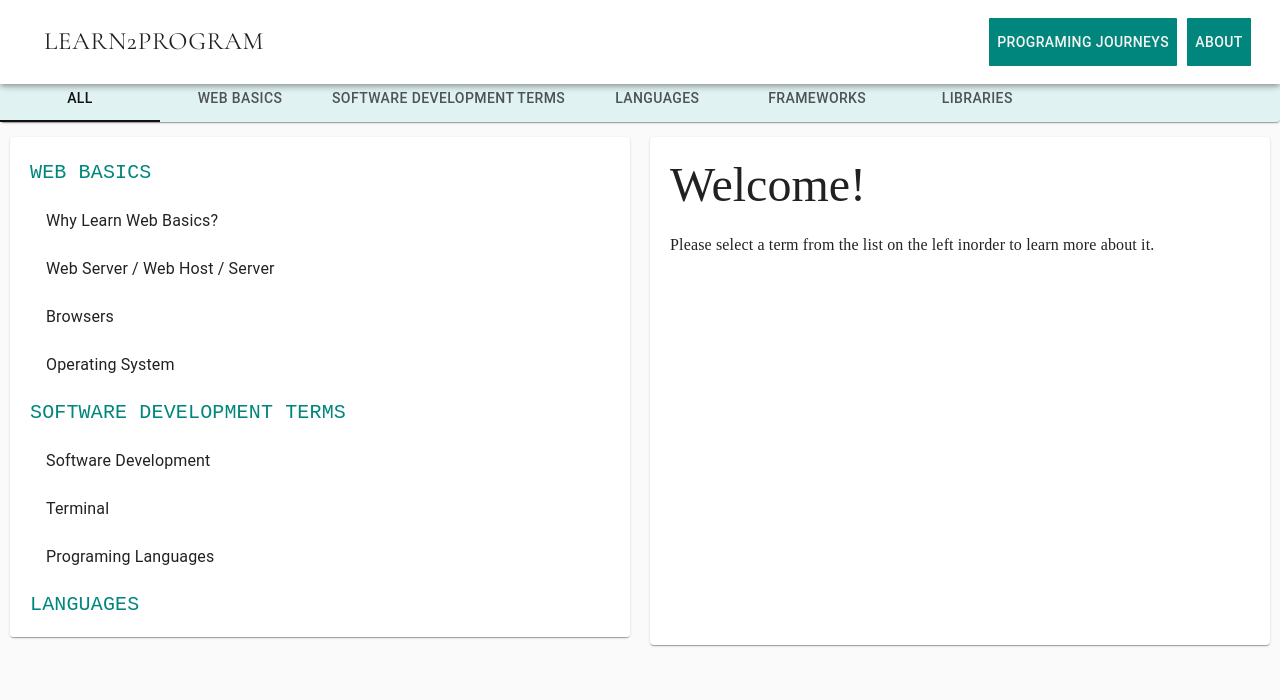
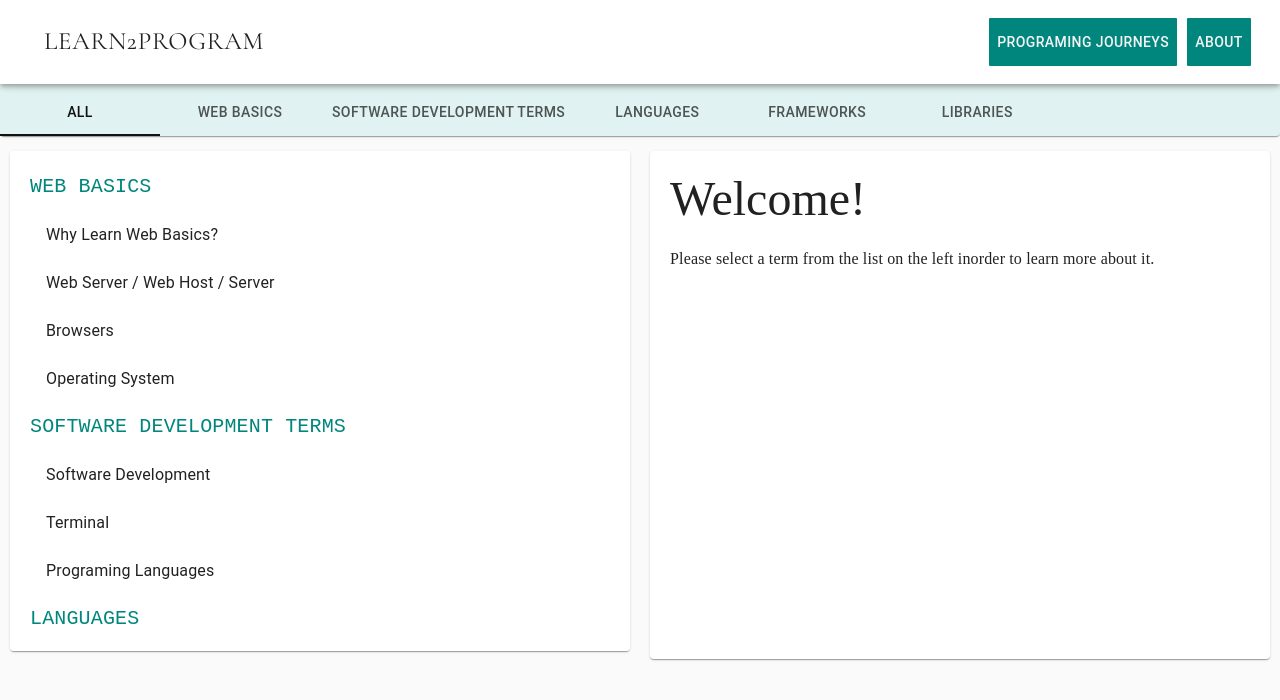
Before and after one commit to kristina-arezina/terms-2-program, a React (Create React App) app: page / in a window 1280 px wide. Shown: the top 700 px of the page. Built offline with nearby package versions, Linux system fonts and the light colour scheme.

Commit message:
fixed margin top for new header on all pages and screen sizes

```diff
--- a/src/components/About/AboutHeader.js
+++ b/src/components/About/AboutHeader.js
@@ -13,7 +13,7 @@ const headerStyle = {
     color:"#f4f4f4",
     textAlign: "left",
     paddingLeft:"81px",
-    paddingTop:"100px",
+    paddingTop:"150px",
     paddingBottom:"22px",
     fontSize:"60pt",
     fontFamily:"century gothic",
--- a/src/components/Journey/PageJourney.js
+++ b/src/components/Journey/PageJourney.js
@@ -7,7 +7,7 @@ export class PageJourney extends Component {
         return (
             <Paper>
                 <Typography variant="h5" component="h3" style={{
-                    paddingTop:150,
+                    paddingTop:200,
                     paddingBottom:80,
                     textAlign:"center",
                     textTransform: 'uppercase',
--- a/src/components/Layout/Footer.js
+++ b/src/components/Layout/Footer.js
@@ -22,7 +22,7 @@ const onIndexSelect = (e, index) =>
         <ThemeProvider theme={theme}>
             <Paper
                 style={{
-                paddingTop:66,
+                paddingTop:80,
                 marginTop: 8,
                 marginBottom:5,
                 backgroundColor:"#e0f2f1"
```
